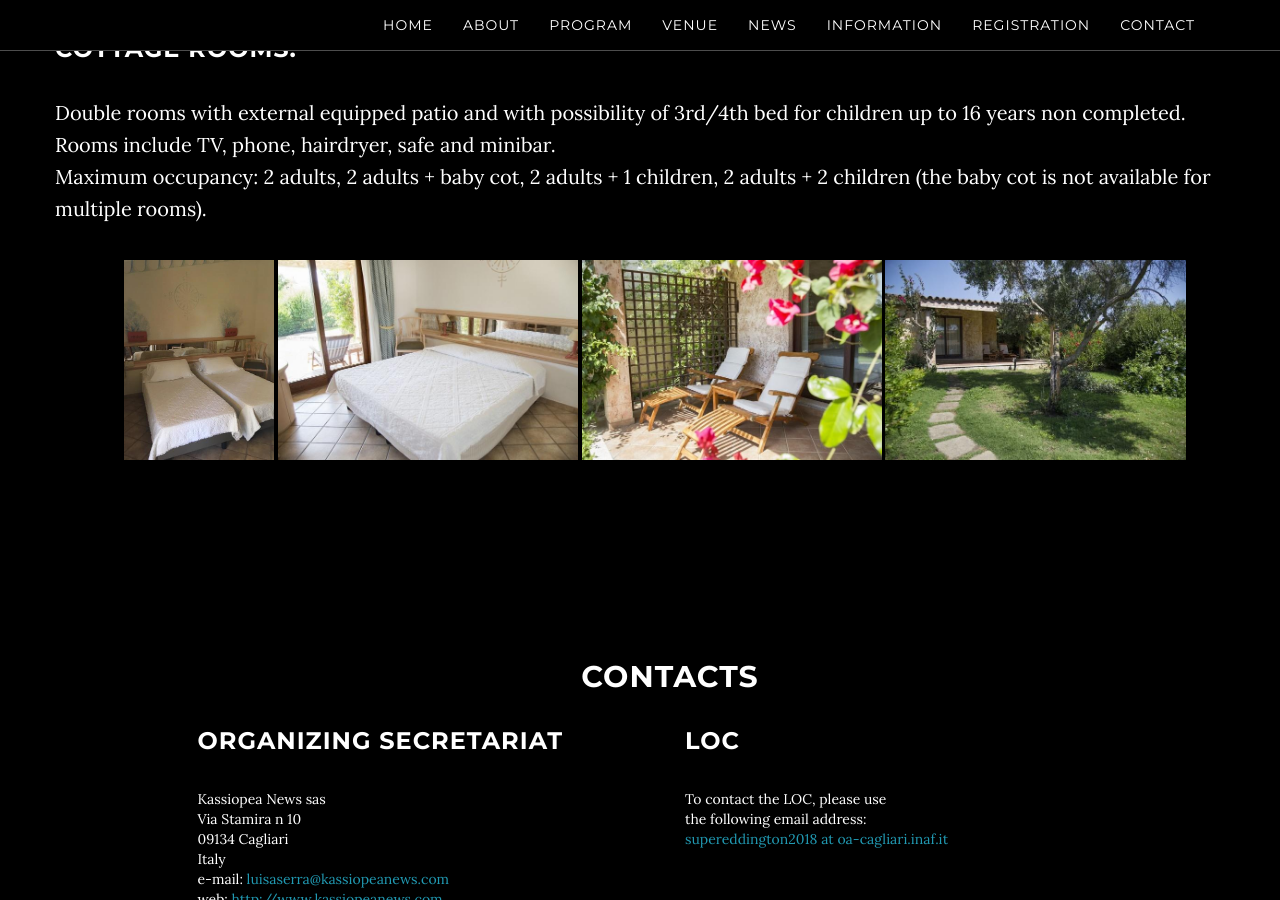
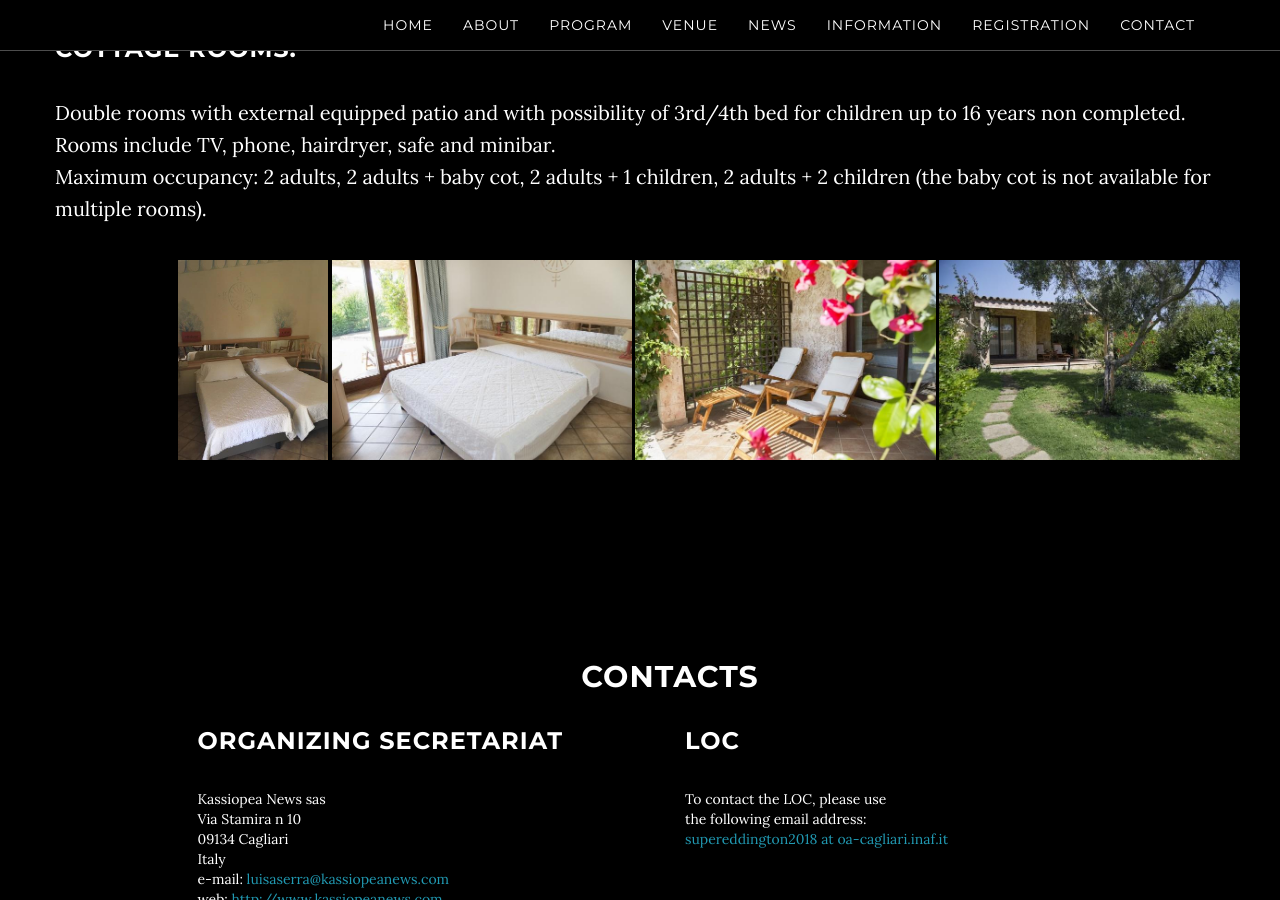
Before and after one commit to breakingthelimits/supereddington2018, a Jekyll site: the page built from index.html, in a window 1280 px wide and 900 px high, scrolled down 5613 px. Built offline with Jekyll 4.4.1, drawn with Linux system fonts in a browser that asks for light colours.

Commit message:
Update venue.html

```diff
--- a/_includes/venue.html
+++ b/_includes/venue.html
@@ -208,7 +208,7 @@
           </div>
 
           <!--<div style="float:center;">-->
-          <div align="center";">
+          <div align="right";">
               <img src={{ site.baseurl }}/img/camera1.jpg height="200px;"></img>
               <img src={{ site.baseurl }}/img/camera2.jpg height="200px;"></img>
               <img src={{ site.baseurl }}/img/patio.jpg height="200px;"></img>
```
